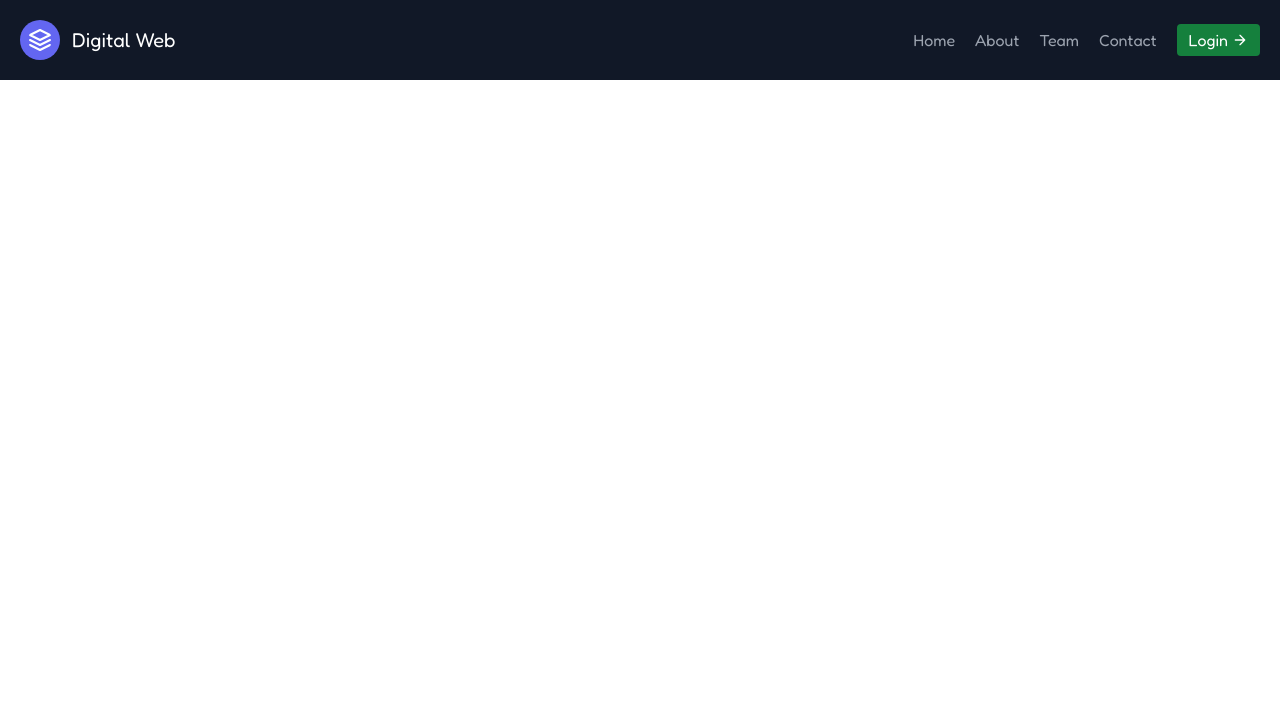
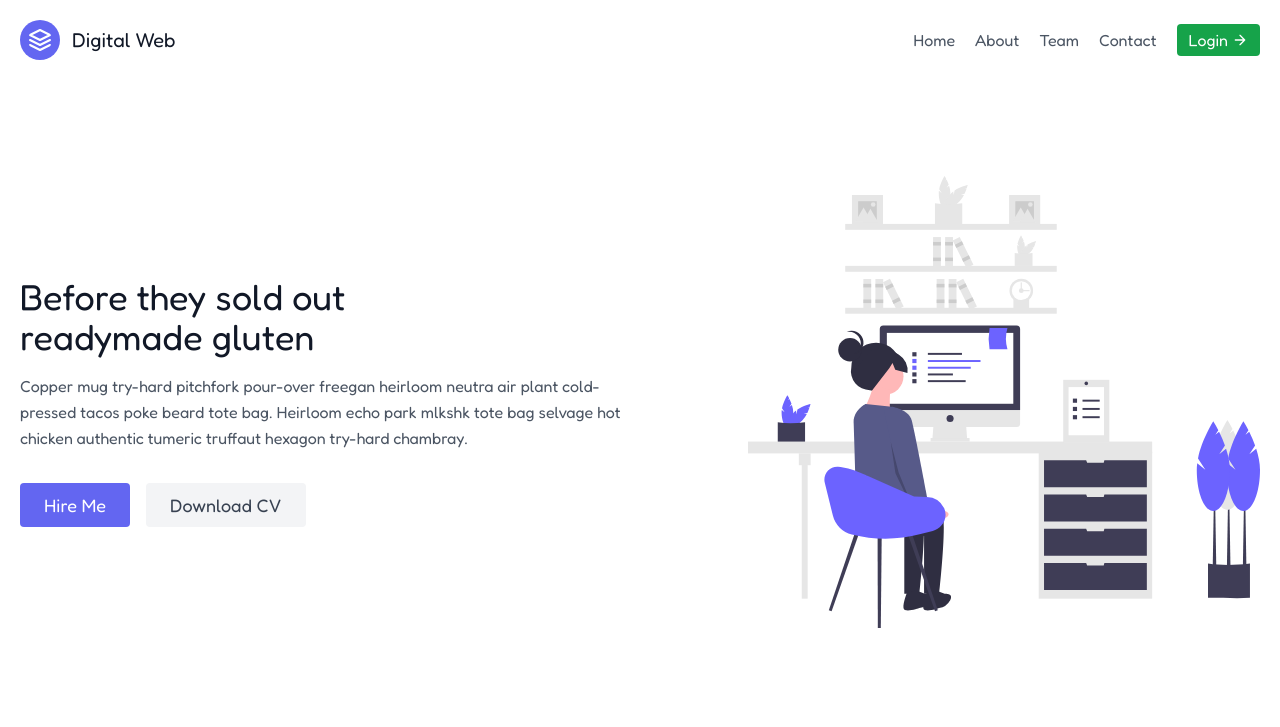
Before and after one commit to sadikhossain69/tailwind-landing-page, a website: page my-app/index.html in a window 1280 px wide. Drawn offline with Linux system fonts and the light colour scheme.

Commit message:
hero section added

```diff
--- a/my-app/index.html
+++ b/my-app/index.html
@@ -1,5 +1,6 @@
 <!doctype html>
 <html>
+
 <head>
   <meta charset="UTF-8">
   <meta name="viewport" content="width=device-width, initial-scale=1.0">
@@ -10,33 +11,71 @@
   <link href="https://fonts.googleapis.com/css2?family=Fredoka:wght@300;400&display=swap" rel="stylesheet">
 </head>
 <style>
-  *{
+  * {
     font-family: 'Fredoka', sans-serif;
   }
 </style>
+
 <body>
   <!------------------Header Section Start------------------->
-  <header class="text-gray-400 bg-gray-900 body-font">
+  <header class="text-gray-600 body-font">
     <div class="container mx-auto flex flex-wrap p-5 flex-col md:flex-row items-center">
-      <a class="flex title-font font-medium items-center text-white mb-4 md:mb-0">
-        <svg xmlns="http://www.w3.org/2000/svg" fill="none" stroke="currentColor" stroke-linecap="round" stroke-linejoin="round" stroke-width="2" class="w-10 h-10 text-white p-2 bg-indigo-500 rounded-full" viewBox="0 0 24 24">
+      <a class="flex title-font font-medium items-center text-gray-900 mb-4 md:mb-0">
+        <svg xmlns="http://www.w3.org/2000/svg" fill="none" stroke="currentColor" stroke-linecap="round"
+          stroke-linejoin="round" stroke-width="2" class="w-10 h-10 text-white p-2 bg-indigo-500 rounded-full"
+          viewBox="0 0 24 24">
           <path d="M12 2L2 7l10 5 10-5-10-5zM2 17l10 5 10-5M2 12l10 5 10-5"></path>
         </svg>
         <span class="ml-3 text-xl">Digital Web</span>
       </a>
       <nav class="md:ml-auto flex flex-wrap items-center text-base justify-center">
-        <a class="mr-5 hover:text-white cursor-pointer">Home</a>
-        <a class="mr-5 hover:text-white cursor-pointer">About</a>
-        <a class="mr-5 hover:text-white cursor-pointer">Team</a>
-        <a class="mr-5 hover:text-white cursor-pointer">Contact</a>
+        <a class="mr-5 hover:text-gray-900 cursor-pointer">Home</a>
+        <a class="mr-5 hover:text-gray-900 cursor-pointer">About</a>
+        <a class="mr-5 hover:text-gray-900 cursor-pointer">Team</a>
+        <a class="mr-5 hover:text-gray-900 cursor-pointer">Contact</a>
       </nav>
-      <button class="inline-flex items-center bg-green-700 text-white border-0 py-1 px-3 focus:outline-none hover:bg-gray-700 rounded text-base mt-4 md:mt-0">Login
-        <svg fill="none" stroke="currentColor" stroke-linecap="round" stroke-linejoin="round" stroke-width="2" class="w-4 h-4 ml-1" viewBox="0 0 24 24">
+      <button
+        class="inline-flex items-center bg-green-600 text-white border-0 py-1 px-3 focus:outline-none hover:bg-gray-200 rounded text-base mt-4 md:mt-0">Login
+        <svg fill="none" stroke="currentColor" stroke-linecap="round" stroke-linejoin="round" stroke-width="2"
+          class="w-4 h-4 ml-1" viewBox="0 0 24 24">
           <path d="M5 12h14M12 5l7 7-7 7"></path>
         </svg>
       </button>
     </div>
   </header>
   <!------------------Header Section End------------------->
+
+
+  <!------------------------------Main Section Start------------------------->
+
+  <!------------------Hero Section Start------------------->
+  <main>
+    <section class="text-gray-600 body-font">
+      <div class="container mx-auto flex px-5 py-24 md:flex-row flex-col items-center">
+        <div
+          class="lg:flex-grow md:w-1/2 lg:pr-24 md:pr-16 flex flex-col md:items-start md:text-left mb-16 md:mb-0 items-center text-center">
+          <h1 class="title-font sm:text-4xl text-3xl mb-4 font-medium text-gray-900">Before they sold out
+            <br class="hidden lg:inline-block">readymade gluten
+          </h1>
+          <p class="mb-8 leading-relaxed">Copper mug try-hard pitchfork pour-over freegan heirloom neutra air plant
+            cold-pressed tacos poke beard tote bag. Heirloom echo park mlkshk tote bag selvage hot chicken authentic
+            tumeric truffaut hexagon try-hard chambray.</p>
+          <div class="flex justify-center">
+            <button
+              class="inline-flex text-white bg-indigo-500 border-0 py-2 px-6 focus:outline-none hover:bg-indigo-600 rounded text-lg">Hire Me</button>
+            <button
+              class="ml-4 inline-flex text-gray-700 bg-gray-100 border-0 py-2 px-6 focus:outline-none hover:bg-gray-200 rounded text-lg">Download CV</button>
+          </div>
+        </div>
+        <div class="lg:max-w-lg lg:w-full md:w-1/2 w-5/6">
+          <img class="object-cover object-center rounded" alt="sitting a guy in front of a computer" src="/images/pic-1.svg">
+        </div>
+      </div>
+    </section>
+  </main>
+  <!------------------Hero Section End------------------->
+
+  <!------------------------------Main Section End------------------------->
 </body>
+
 </html>
```
Also changed, not shown: dist/output.css, images/pic-1.svg (added).
